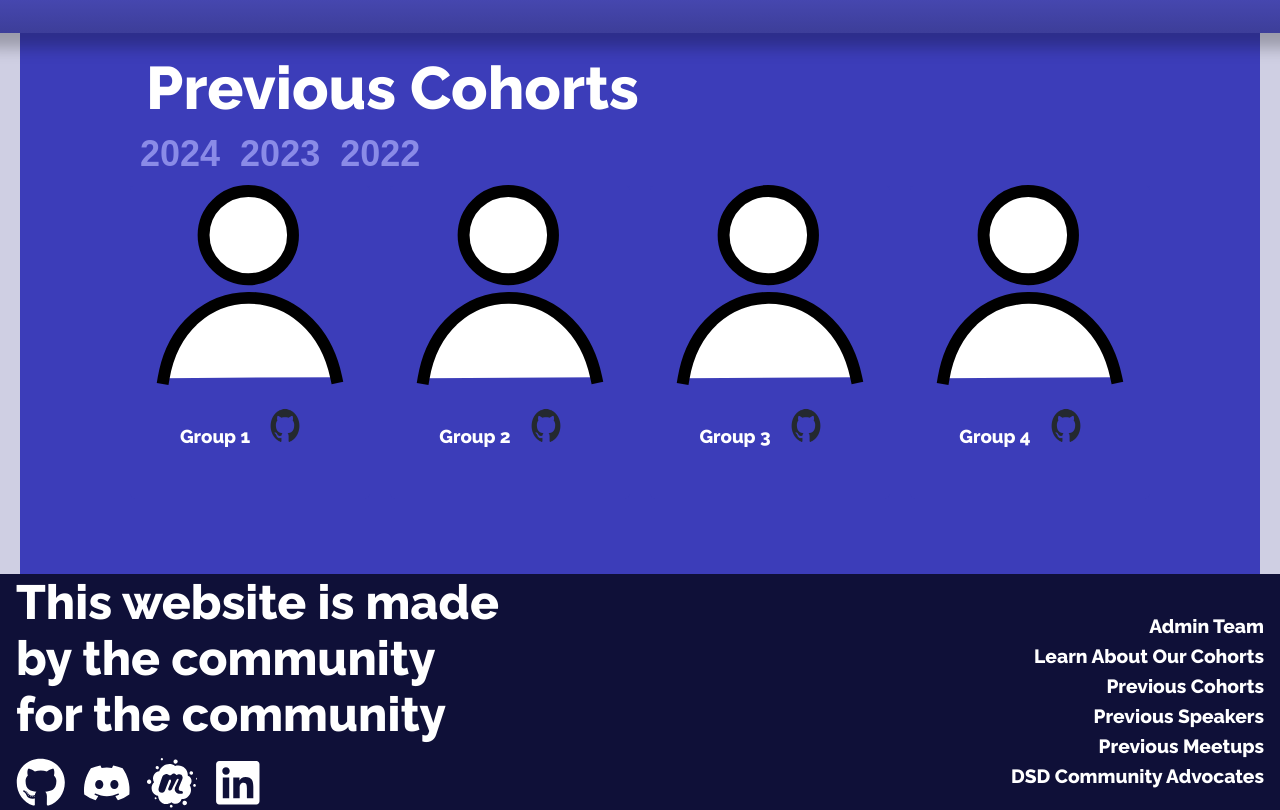
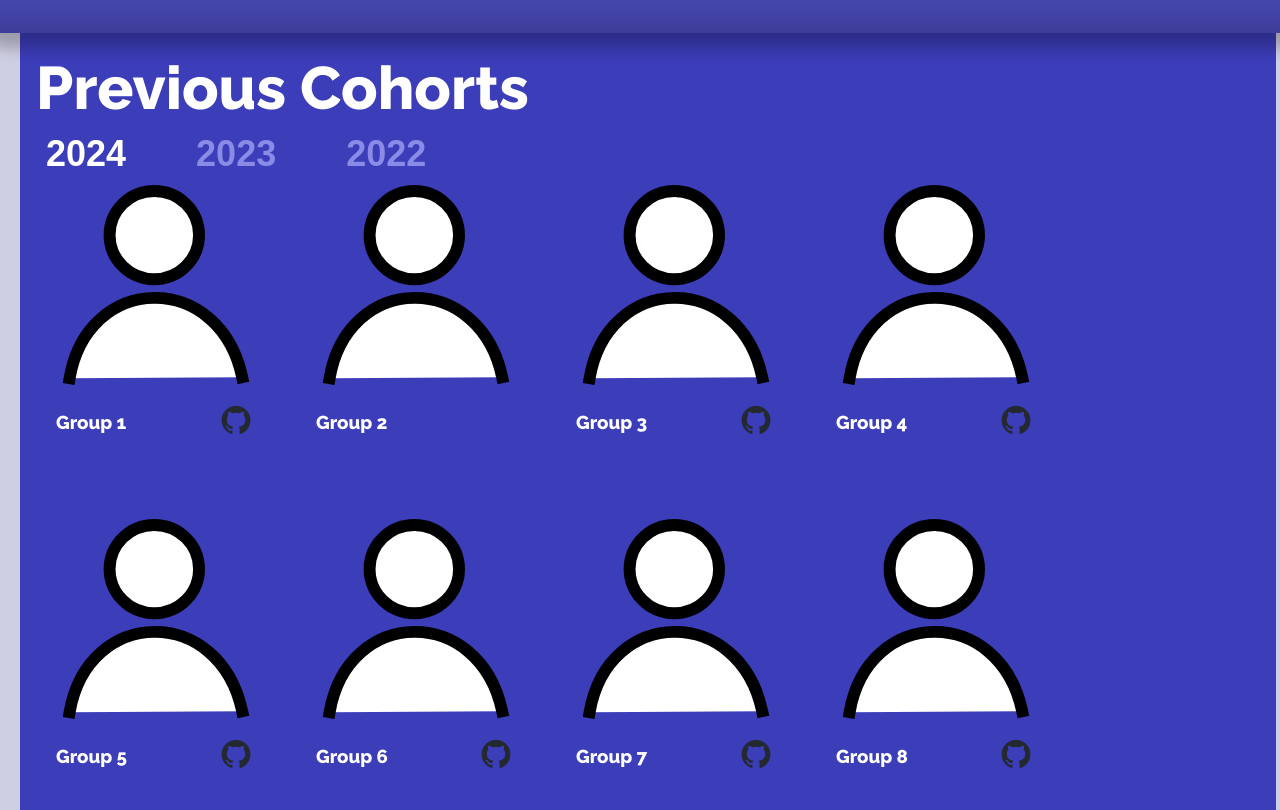
Before and after one commit to dallassoftwaredevelopers/DSDsite, a Next.js app: page /cohorts in a window 1280 px wide. Shown: the part 1200-2010 px from the top of the page. Built offline with nearby package versions, Linux system fonts and the light colour scheme.

Commit message:
cohortList normalize

```diff
--- a/src/app/cohorts/cohorts.module.css
+++ b/src/app/cohorts/cohorts.module.css
@@ -4,6 +4,7 @@
   align-items: center;
   justify-content: center;
   padding: 75px 0;
+  padding-left: 1rem;
   flex-direction: column;
   color: #fff;
   width: 100%;
@@ -25,6 +26,17 @@
   text-transform: uppercase;
 }
 
+.subtitle {
+  width: 100%;
+  color: #fff;
+  text-align: left;
+  font-family: Raleway;
+  font-size: 60px;
+  font-style: normal;
+  font-weight: 800;
+  margin: 0;
+}
+
 .paragraphBox {
   padding: 70px;
   margin: auto;
@@ -40,35 +52,26 @@
   margin: auto;
 }
 
-
 .cohortSection {
-  max-width: 80%;
-  margin: 75px 0;
+  width: 100%;
+  margin: auto;
 }
 
 .cohortList {
+  width: inherit;
   display: flex;
   flex-wrap: wrap;
-  justify-content: space-between;
   gap: 20px;
 }
 
-.subtitle {
-  color: #fff;
-  text-align: left;
-  font-family: Raleway;
-  font-size: 60px;
-  font-style: normal;
-  font-weight: 800;
-  margin: 0;
-  padding-left: 1rem;
+.cohortCard {
+  flex: 1 0 21%;
 }
 
 .yearSelector {
   display: flex;
   gap: 50px;
   justify-content: start;
-  margin: 20px 0;
 }
 
 .yearButton {
--- a/src/app/cohorts/page.tsx
+++ b/src/app/cohorts/page.tsx
@@ -16,9 +16,9 @@ export default function CohortPage() {
   interface Group {
     id: number;
     groupName: string;
-    youtubeLink: string;
-    githubLink: string;
-    imageUrl: string;
+    youtubeLink?: string;
+    githubLink?: string;
+    imageUrl?: string;
   }
 
   type CohortData = {
@@ -42,7 +42,6 @@ export default function CohortPage() {
         githubLink: '/',
         imageUrl: '/assets/person.svg',
       },
-
       {
         id: 3,
         groupName: 'Group 3',
@@ -92,18 +91,14 @@ export default function CohortPage() {
       {
         id: 1,
         groupName: 'Group 1',
-        youtubeLink: '/',
         githubLink: '/',
-        imageUrl: '/assets/person.svg',
       },
       {
         id: 2,
         groupName: 'Group 2',
-        youtubeLink: '/',
-        githubLink: '/',
+        githubLink: '',
         imageUrl: '/assets/person.svg',
       },
-
       {
         id: 3,
         groupName: 'Group 3',
@@ -114,6 +109,48 @@ export default function CohortPage() {
       {
         id: 4,
         groupName: 'Group 4',
+        youtubeLink: '/',
+        githubLink: '/',
+        imageUrl: '/assets/person.svg',
+      },
+      {
+        id: 5,
+        groupName: 'Group 5',
+        youtubeLink: '/',
+        githubLink: '/',
+        imageUrl: '/assets/person.svg',
+      },
+      {
+        id: 6,
+        groupName: 'Group 6',
+        youtubeLink: '/',
+        githubLink: '/',
+        imageUrl: '/assets/person.svg',
+      },
+      {
+        id: 7,
+        groupName: 'Group 7',
+        youtubeLink: '/',
+        githubLink: '/',
+        imageUrl: '/assets/person.svg',
+      },
+      {
+        id: 8,
+        groupName: 'Group 8',
+        youtubeLink: '/',
+        githubLink: '/',
+        imageUrl: '/assets/person.svg',
+      },
+      {
+        id: 9,
+        groupName: 'Group 9',
+        youtubeLink: '/',
+        githubLink: '/',
+        imageUrl: '/assets/person.svg',
+      },
+      {
+        id: 10,
+        groupName: 'Group 10',
         youtubeLink: '/',
         githubLink: '/',
         imageUrl: '/assets/person.svg',
@@ -139,16 +176,16 @@ export default function CohortPage() {
           buttonLink='/'
         />
       </div>
-      <div className={styles.cohortSelection}>
-        <h2 className={styles.subtitle}>Previous Cohorts</h2>
-        <div className={styles.cohortSelector}>
+      <h2 className={styles.subtitle}>Previous Cohorts</h2>
+      <div className={styles.cohortSection}>
+        <div className={styles.yearSelector}>
           {Object.keys(cohortData)
             .sort((a, b) => Number(b) - Number(a))
             .map((year) => (
               <button
                 key={year}
                 className={`${styles.yearButton} ${
-                  selectedYear === Number(year) ? styles.selectedYear : ''
+                  selectedYear === Number(year) ? styles.active : ''
                 }`}
                 onClick={() => setSelectedYear(Number(year))}
               >
@@ -159,13 +196,15 @@ export default function CohortPage() {
 
         <div className={styles.cohortList}>
           {cohortData[selectedYear].map((cohort) => (
-            <CohortCard
-              key={cohort.id}
-              groupName={cohort.groupName}
-              youtubeLink='/'
-              githubLink='/'
-              imageUrl='/assets/person.svg'
-            />
+            <div key={cohort.id} >
+              <CohortCard
+                key={cohort.id}
+                groupName={cohort.groupName}
+                youtubeLink={cohort.youtubeLink}
+                githubLink={cohort.githubLink}
+                imageUrl={cohort.imageUrl}
+              />
+            </div>
           ))}
         </div>
       </div>
--- a/src/app/components/cohortCard/cohortCard.module.css
+++ b/src/app/components/cohortCard/cohortCard.module.css
@@ -15,7 +15,7 @@
   margin-top: 10px;
   width: 215px;
   height: 205px;
-  background-color: #d9d9d9;
+  background-color: #ee0c0c;
   border-radius: 5px;
   display: flex;
   justify-content: center;
@@ -43,26 +43,17 @@
   height: 80%;
 }
 
-.fullName {
-  color: white;
-  margin: 10px 0 10px 0;
-  font-size: 21px;
-}
-
-.iconContainer {
+.cohortInfo {
   display: flex;
   justify-content: space-between;
   align-items: center;
-  width: 65px;
+  height: 65px;
+  width: 200px;
 }
 
 .icon {
   width: 30px;
-  height: 35px;
+  height: 30px;
   color: white;
+  padding: 5px;
 }
-
-.ghLink {
-  display: inline;
-  padding: 0 20px;
-}
--- a/src/app/components/cohortCard/cohortCard.tsx
+++ b/src/app/components/cohortCard/cohortCard.tsx
@@ -40,10 +40,10 @@ export default function CohortCard({
     <div className={styles.cohortContainer}>
       <a href={youtubeLink}>{Thumbnail}</a>
       <div className={styles.cohortInfo}>
-        <h3 className={styles.cohortName}>
-          {groupName}
+        <h3 className={styles.cohortName}>{groupName}</h3>
+        <div>
           {githubLink && (
-            <a href={githubLink} className={styles.ghLink}>
+            <a href={githubLink}>
               <Image
                 className={styles.icon}
                 width={30}
@@ -53,7 +53,7 @@ export default function CohortCard({
               />
             </a>
           )}
-        </h3>
+        </div>
       </div>
     </div>
   );
```
